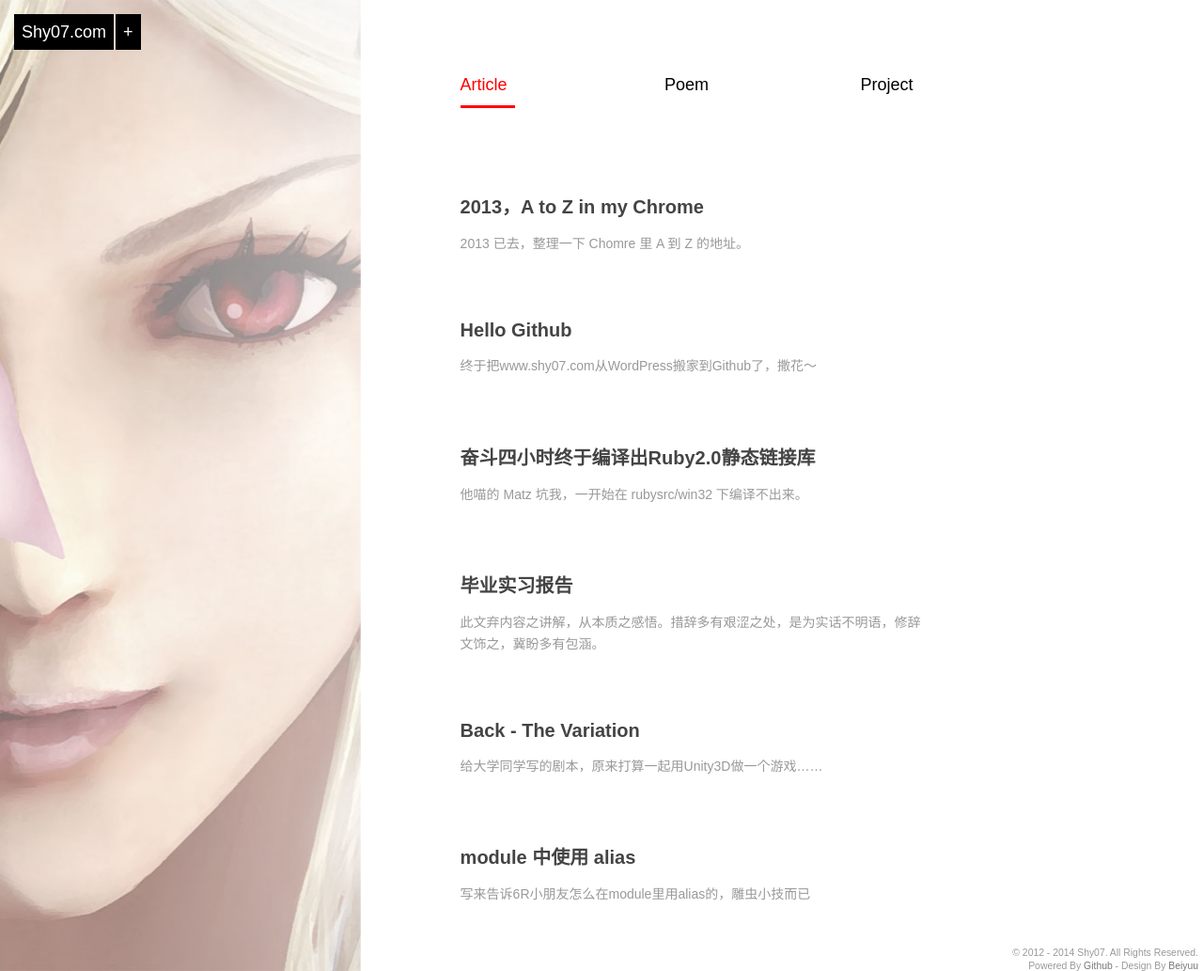
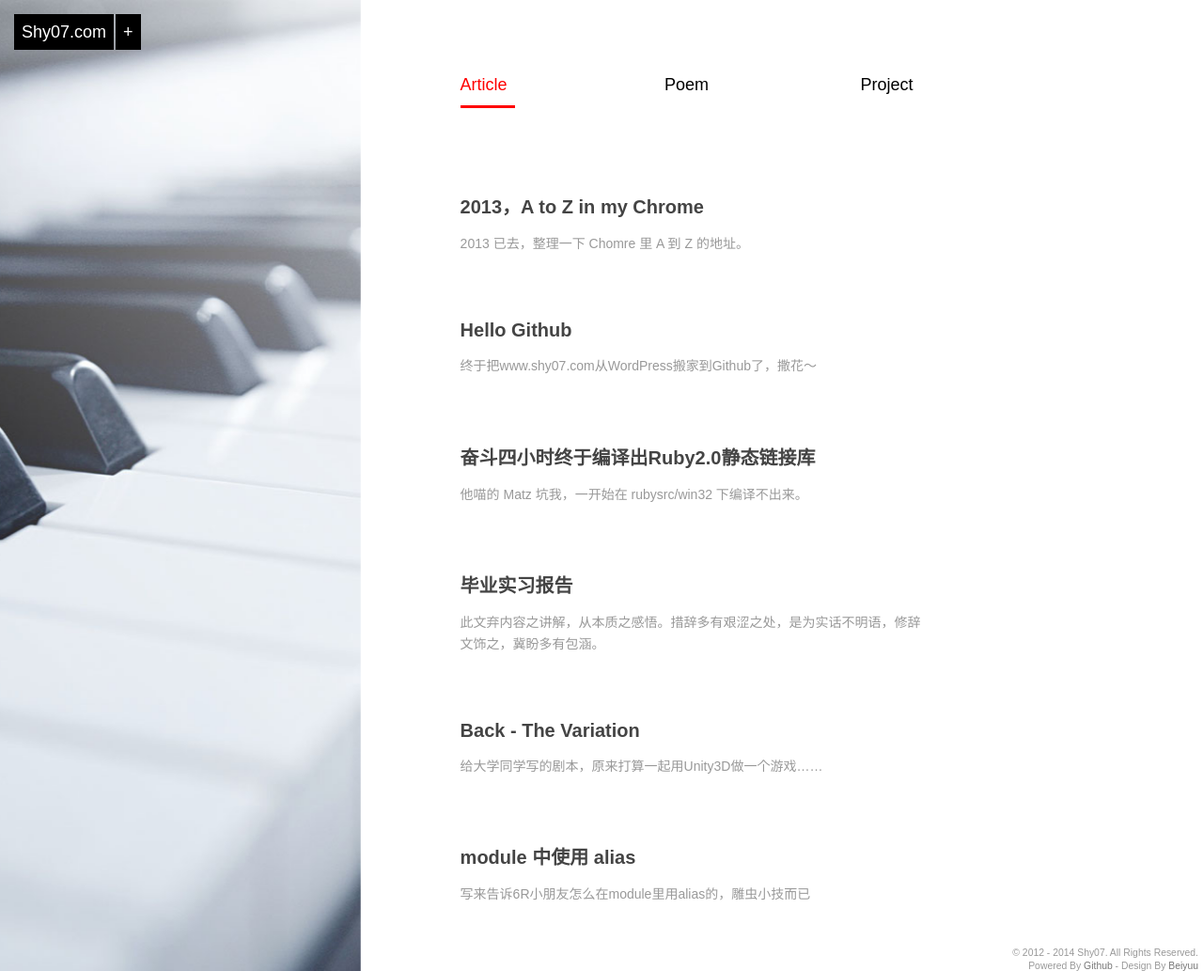
Before and after one commit to Shy07/shy07.github.com, a Jekyll site: the page built from index.md, in a window 1280 px wide and 1033 px high. Shown: the whole window at 94% size. Built offline with Jekyll 4.4.1, drawn with Linux system fonts in a browser that asks for light colours; Markdown is read by kramdown in place of the engine named in the settings.

Commit message:
upload aside03.jpg

```diff
--- a/css/default.css
+++ b/css/default.css
@@ -84,13 +84,13 @@ pre ol{margin-left:25px;list-style-type:decimal;}
     background-position:50% 50%;
 }
 .article .aside{
-    background-image:url(/images/aside00.jpg);
+    background-image:url(/images/aside03.jpg);
 }
 .poem .aside{
-    background-image:url(/images/aside00.jpg);
+    background-image:url(/images/aside03.jpg);
 }
 .project .aside{
-    background-image:url(/images/aside00.jpg);
+    background-image:url(/images/aside03.jpg);
 }
 .index-content .section { margin-left:30%; padding-top:80px; padding-right:15%; ;}
 
```
Also changed, not shown: images/aside03.jpg (added).
